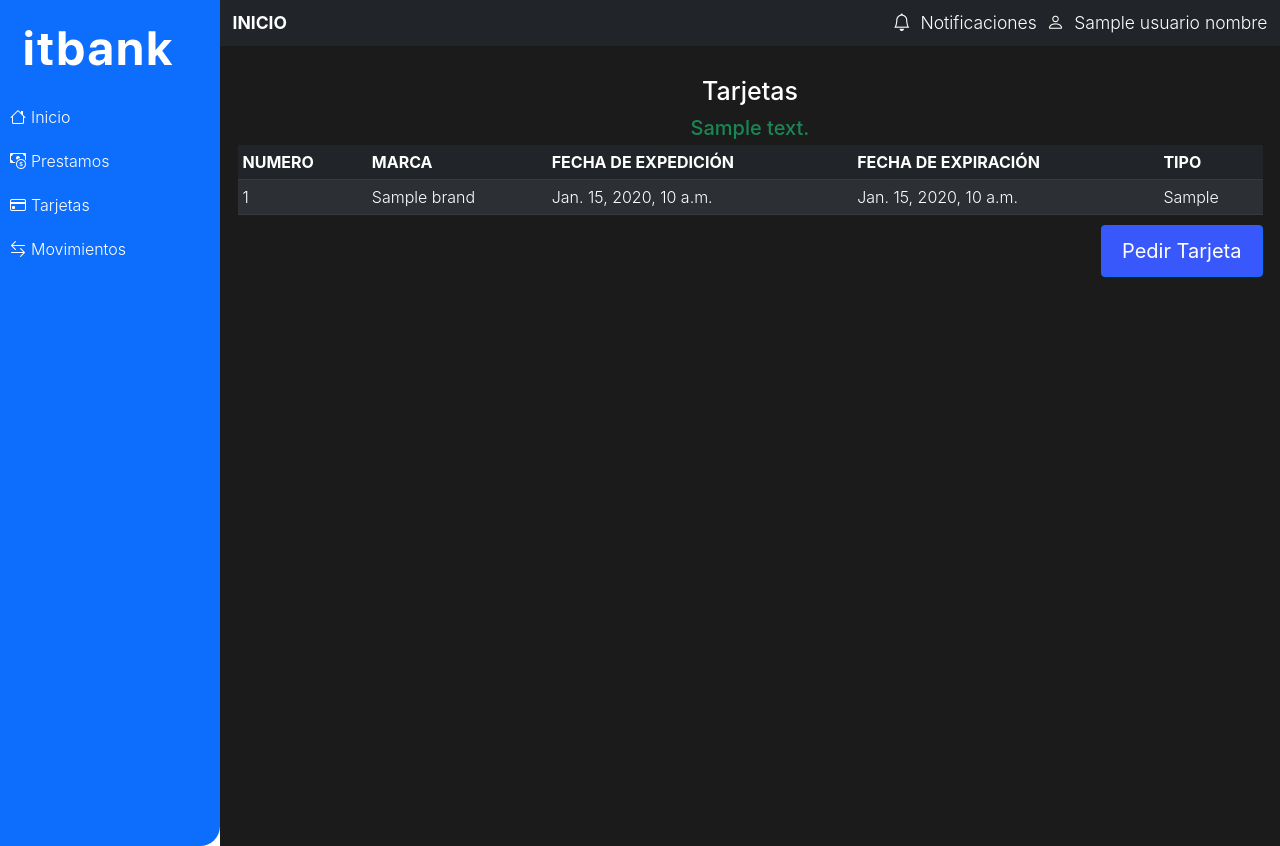
After one commit to FinDevelopers/Sprint-7, a Django app: template sprint7/Tarjetas/templates/Tarjetas/tarjetas.html in a window 1280 px wide. The commit adds this page. Run offline with Django 3.2, Linux system fonts and the light colour scheme; the template is opened without the code that fills it: most values are stand-ins (such as "Sample title", 1, 10 or a date in 2020); some web fonts are replaced.

Commit message:
Funcionalidades tarjetas 💳💳💳

```diff
--- a/sprint7/Clientes/templates/Clientes/base.html
+++ b/sprint7/Clientes/templates/Clientes/base.html
@@ -31,7 +31,7 @@
                 <div class="menu">
                     <a href="{%url 'Index'%}" class="d-block p-3"><i class="bi bi-house me-2"></i>Inicio</a>
                     <a href="{%url 'Prestamos'%}" class="d-block p-3"><i class="bi bi-cash-coin me-2"></i>Prestamos</a>
-                    <a href="#" class="d-block p-3"><i class="bi bi-credit-card me-2"></i>Tarjetas</a>
+                    <a href="{%url 'Tarjetas'%}" class="d-block p-3"><i class="bi bi-credit-card me-2"></i>Tarjetas</a>
                     <a href="#" class="d-block p-3"><i class="bi bi-arrow-left-right me-2"></i>Movimientos</a>
 
                 </div>
@@ -85,7 +85,7 @@
                             <div class="menu-celular">
                                 <a href="{%url 'Index'%}" class="d-block p-3 inicio"><i class="bi bi-house me-2"></i>Inicio</a>
                                 <a href="{%url 'Prestamos'%}" class="d-block p-3"><i class="bi bi-cash-coin me-2"></i>Prestamos</a>
-                                <a href="#" class="d-block p-3"><i class="bi bi-credit-card me-2"></i>Tarjetas</a>
+                                <a href="{%url 'Tarjetas'%}" class="d-block p-3"><i class="bi bi-credit-card me-2"></i>Tarjetas</a>
                                 <a href="#" class="d-block p-3 transacciones"><i class="bi bi-arrow-left-right me-2"></i>Movimientos</a>
                             </div>
                         </div>
--- a/sprint7/Clientes/templates/Clientes/index.html
+++ b/sprint7/Clientes/templates/Clientes/index.html
@@ -122,7 +122,7 @@
                         <img class="img-fluid p-3" src="{%static 'Clientes/img/MasterCard2.svg'%}" alt="Tarjeta Mastercard" />
                     </div>
                     <div class="home-card-button-container mt-4">
-                        <a href="#" class="btn btn-primary">Ver Más <i class="bi bi-chevron-right"></i></i></a>
+                        <a href="{%url 'Tarjetas'%}" class="btn btn-primary">Ver Más <i class="bi bi-chevron-right"></i></i></a>
                     </div>
                 </div>
             </div>
--- a/sprint7/Login/views.py
+++ b/sprint7/Login/views.py
@@ -10,7 +10,7 @@ import random
 
 # Create your views here.
 def home(request):
-    return render(request, 'Login/Home.html')
+    return render(request, 'Login/home.html')
 def login_view(request):
     if request.method == 'POST':
         username = request.POST['username']
--- a/sprint7/Prestamos/templates/Prestamos/prestamos.html
+++ b/sprint7/Prestamos/templates/Prestamos/prestamos.html
@@ -9,7 +9,7 @@
 <div class="mt-5 px-3">
     <div class="container-fluid prestamos">
        <h1 class="text-center mb-3">Préstamos</h1>
-       <h2 class="text-success text-center mb-3">{{success_message}}</h2>
+       <h2 class="text-success text-center mb-3c">{{success_message}}</h2>
         <table class="table table-striped table-dark">
             <thead class="thead-ligh">
               <tr>
--- a/sprint7/Tarjetas/models.py
+++ b/sprint7/Tarjetas/models.py
@@ -19,12 +19,12 @@ class MarcaTarjeta(models.Model):
 class Tarjeta(models.Model):
     card_id = models.AutoField(primary_key=True, verbose_name='ID')
     brand = models.ForeignKey(MarcaTarjeta, models.DO_NOTHING, db_column='card_brand', verbose_name='marca', related_name='tarjetas')
-    card_number = models.TextField(unique=True, verbose_name='número')
-    card_cvv = models.IntegerField(verbose_name='código valor de validación')
+    card_number = models.TextField(unique=True, verbose_name='número', null=True)
+    card_cvv = models.IntegerField(verbose_name='código valor de validación', null=True)
     card_from_date = models.DateTimeField(null=True, verbose_name='fecha de expedición')
     card_expiration_date = models.DateTimeField(null=True, verbose_name='fecha de expiración')
     card_type = models.TextField(verbose_name='tipo', choices=[('credit','Crédito'),('debit','Débito')])
-    customer = models.ForeignKey(Cliente, models.CASCADE, verbose_name='cliente', related_name='tarjetas')
+    customer = models.ForeignKey(Cliente, models.CASCADE, verbose_name='cliente', related_name='tarjetas', null=True)
 
     def __str__(self):
         return 'Tarjeta nro. ' + self.card_number
--- /dev/null
+++ b/sprint7/Tarjetas/templates/Tarjetas/tarjetas.html
@@ -0,0 +1,43 @@
+{%extends "Clientes/base.html"%}
+{%load static%}
+{%block titulo%} Prestamos {%endblock titulo%}
+{%block usuario_nombre%} {{usuario_nombre}} {%endblock usuario_nombre%}
+{%block links%} <link rel="stylesheet" href="{%static 'Clientes/css/index.css'%}">
+<link rel="stylesheet" href="{%static 'Prestamos/css/formulario.css'%}">{%endblock links%}
+{%block content%}
+
+<div class="mt-5 px-3">
+    <div class="container-fluid prestamos">
+       <h1 class="text-center mb-3">Tarjetas</h1>
+       <h2 class="text-success text-center mb-3c">{{success_message}}</h2>
+        <table class="table table-striped table-dark">
+            <thead class="thead-ligh">
+              <tr>
+                <th scope="col" class="text-uppercase">Numero</th>
+                <th scope="col" class="text-uppercase">Marca</th>
+                <th scope="col" class="text-uppercase">Fecha de expedición</th>
+                <th scope="col" class="text-uppercase">Fecha de expiración</th>
+                <th scope="col" class="text-uppercase">Tipo</th>
+              </tr>
+            </thead>
+            <tbody>
+                {%for tarjeta in tarjetas%}
+                <tr>
+                    <td>{{tarjeta.card_number}}</td>
+                    <td>{{tarjeta.brand}}</td>
+                    <td>{{tarjeta.card_from_date}}</td>
+                    <td>{{tarjeta.card_expiration_date}}</td>
+                    <td>{{tarjeta.get_card_type_display}}</td>
+
+
+                </tr>
+            {%endfor%}
+            </tbody>
+          </table>
+          <div class="d-flex flex-row-reverse">
+            <a class="btn btn-primary" href="{%url 'Formulario-tarjeta' %}">Pedir Tarjeta</a>
+          </div>
+
+    </div>
+</div>
+{%endblock content%}
--- a/sprint7/sprint7/urls.py
+++ b/sprint7/sprint7/urls.py
@@ -18,7 +18,7 @@ from django.urls import path, include
 from Clientes import views as clientes
 from Login import views as login
 from Prestamos import views as prestamos
-
+from Tarjetas import views as tarjetas
 urlpatterns = [
     path('admin/', admin.site.urls),
     path('index/', clientes.index, name="Index"),
@@ -29,4 +29,7 @@ urlpatterns = [
     path('registration/', login.registration , name="Registration"),
     path('', login.home , name="Home"),
     path('prestamos/', prestamos.prestamos, name="Prestamos"),
+    path('tarjetas/', tarjetas.tarjetas, name="Tarjetas"),
+    path('formulario-tarjeta/', tarjetas.formulario, name="Formulario-tarjeta")
+
 ]
```
Also changed, not shown: sprint7/Tarjetas/forms.py (added, +8 -0 lines), sprint7/Tarjetas/static/css/formulario.css (added, +43 -0 lines), sprint7/Tarjetas/templates/Tarjetas/formulario.html (added, +24 -0 lines), sprint7/Tarjetas/views.py (+29 -4 lines), sprint7/Tarjetas/migrations/0013_alter_tarjeta_card_cvv_alter_tarjeta_card_number.py (added), sprint7/Tarjetas/migrations/0014_alter_tarjeta_customer.py (added), sprint7/itbank-1.db.
